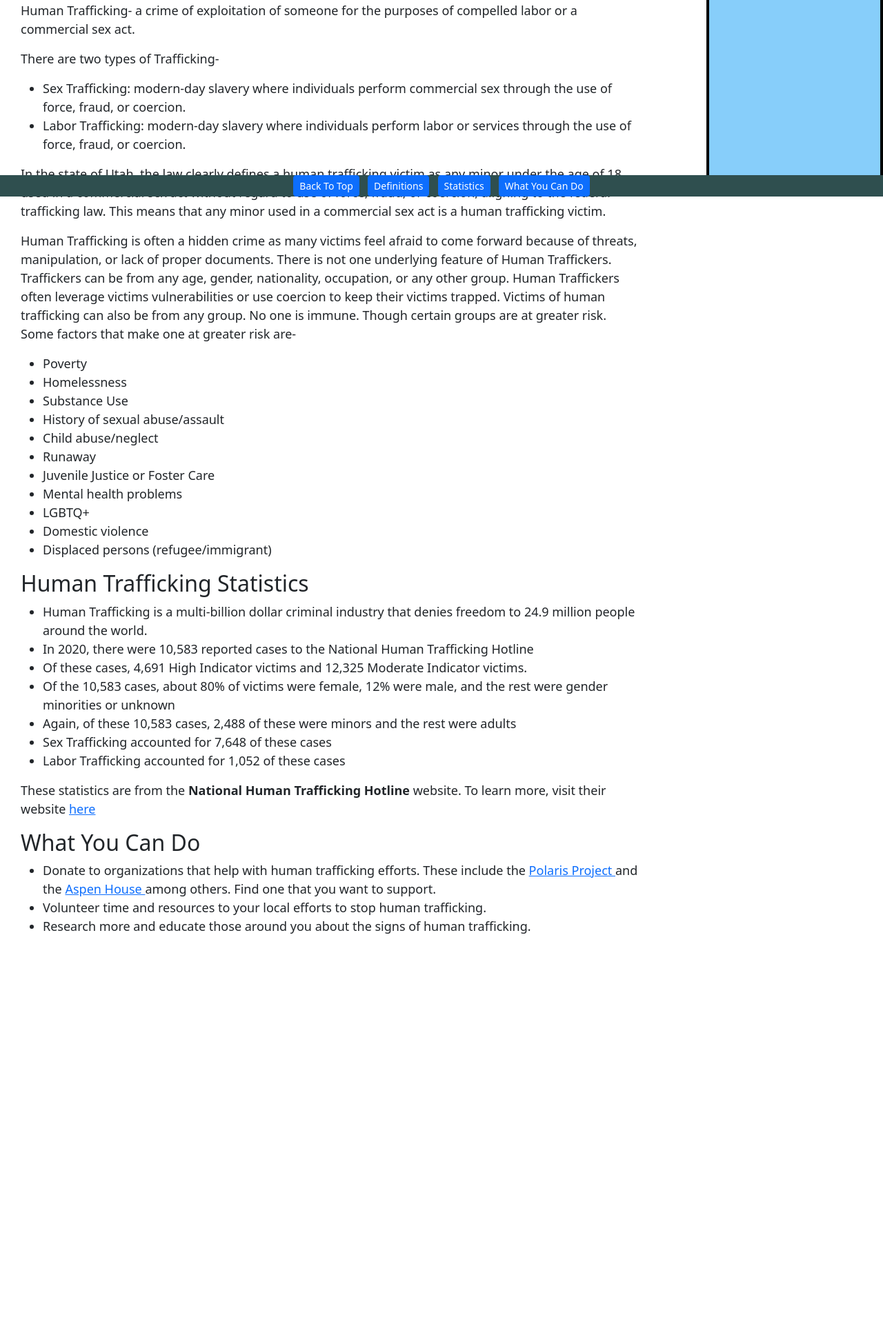
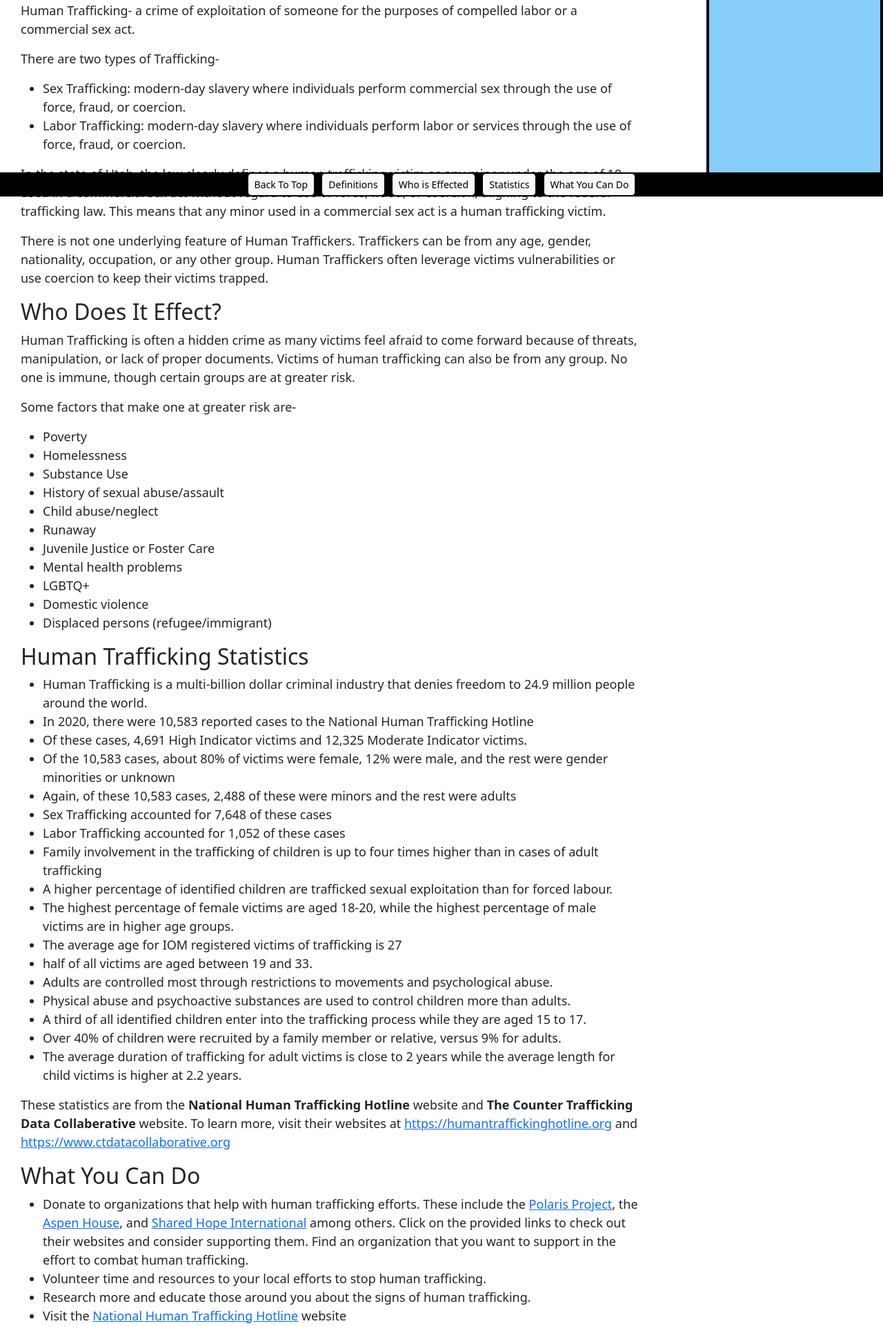
Before and after one commit to Tannerka5/IS303-Team-Alpha, a Django app: template missingpersons/templates/information/learnmore.html in a window 1280 px wide. Shown: the part 515-2438 px from the top of the page at 69% size. Before the commit the page ends 1869 px from the top, so only its background shows below. Run offline with Django 3.2, Linux system fonts and the light colour scheme; the template is opened without the code that fills it, so the values that code supplies are empty.

Commit message:
more learnmore

```diff
--- a/missingpersons/templates/information/learnmore.html
+++ b/missingpersons/templates/information/learnmore.html
@@ -121,15 +121,20 @@
       </p>
 
       <p>
-        Human Trafficking is often a hidden crime as many victims feel afraid to
-        come forward because of threats, manipulation, or lack of proper
-        documents.
         There is not one underlying feature of Human Traffickers. Traffickers
         can be from any age, gender, nationality, occupation, or any other
         group. Human Traffickers often leverage victims vulnerabilities or use coercion to keep their victims trapped.
-        Victims of human trafficking can also be from any group. No one is
-        immune. Though certain groups are at greater risk. Some factors that make one at greater risk are-
+      </p>
+      <h2 id="who"> Who Does It Effect? </h2>
       <p>
+        Human Trafficking is often a hidden crime as many victims feel afraid to
+        come forward because of threats, manipulation, or lack of proper
+        documents. Victims of human trafficking can also be from any group. No one is
+        immune, though certain groups are at greater risk.
+      </p>
+      <p>
+        Some factors that make one at greater risk are-
+      </p>
       <ul>
         <li>Poverty </li>
         <li>Homelessness
@@ -167,14 +172,31 @@
         </li>
         <li>Sex Trafficking accounted for 7,648 of these cases</li>
         <li>Labor Trafficking accounted for 1,052 of these cases</li>
+        <li> Family involvement in the trafficking of children is up to four times higher than in cases of adult trafficking</li>
+        <li> A higher percentage of identified children are trafficked sexual exploitation than for forced labour. </li>
+        <li> The highest percentage of female victims are aged 18-20, while the highest percentage of male victims are in higher age groups.</li>
+        <li>The average age for IOM registered victims of trafficking is 27 </li>
+        <li> half of all victims are aged between 19 and 33. </li>
+        <li> Adults are controlled most through restrictions to movements and psychological abuse. </li>
+        <li> Physical abuse and psychoactive substances are used to control children more than adults. </li>
+        <li> A third of all identified children enter into the trafficking process while they are aged 15 to 17. </li>
+        <li> Over 40% of children were recruited by a family member or relative, versus 9% for adults. </li>
+        <li> The average duration of trafficking for adult victims is close to 2 years while the average length for child victims is higher at 2.2 years.</li>
       </ul>
       <p>
         These statistics are from the
-        <span style="font-weight: bold">
+        <span style="font-weight: bold;">
           National Human Trafficking Hotline
         </span>
-        website. To learn more, visit their website
-        <a href="https://humantraffickinghotline.org/states">here</a>
+        website and
+        <span style="font-weight: bold;">
+          The Counter Trafficking Data Collaberative
+        </span>
+          website.
+          To learn more, visit their websites at
+        <a href="https://humantraffickinghotline.org/states"> https://humantraffickinghotline.org</a>
+        and
+        <a href="https://www.ctdatacollaborative.org/story/age-victims-children-and-adults"> https://www.ctdatacollaborative.org </a>
       </p>
 
       <h2 id="do">What You Can Do</h2>
@@ -182,9 +204,11 @@
         <li>
           Donate to organizations that help with human trafficking efforts.
           These include the
-          <a href="https://polarisproject.org/"> Polaris Project </a> and the
-          <a href="https://aspenhouseslc.org/"> Aspen House </a> among others.
-          Find one that you want to support.
+          <a href="https://polarisproject.org/"> Polaris Project</a>, the
+          <a href="https://aspenhouseslc.org/"> Aspen House</a>, and
+          <a href="https://sharedhope.org/"> Shared Hope International</a>
+          among others. Click on the provided links to check out their websites and consider supporting them.
+          Find an organization that you want to support in the effort to combat human trafficking.
         </li>
         <li>
           Volunteer time and resources to your local efforts to stop human
@@ -194,18 +218,27 @@
           Research more and educate those around you about the signs of human
           trafficking.
         </li>
+        <li> Visit the
+          <a href="https://humantraffickinghotline.org/states">National Human Trafficking Hotline</a>
+          website
+        </li>
+        <li>
+          Use the hashtags #endtraffickingutah or #betheoneutah on your social media to raise awareness about human trafficking,
+          Follow anti-trafficking social media accounts.
       </ul>
     </div>
     <footer style="position: fixed;
     left: 0;
     bottom: 0;
     width: 100%;
-    background-color: DarkSlateGray;
-    text-align: center;">
-      <a href="#top" class="btn btn-primary btn-sm mx-1"> Back To Top</a>
-      <a href="#defined" class="btn btn-primary btn-sm mx-1"> Definitions</a>
-      <a href="#stats" class="btn btn-primary btn-sm mx-1"> Statistics</a>
-      <a href="#do" class="btn btn-primary btn-sm mx-1"> What You Can Do</a>
+    background-color: black;
+    text-align: center;
+    padding: 2px;">
+      <a href="#top" class="btn btn-light btn-sm mx-1"> Back To Top</a>
+      <a href="#defined" class="btn btn-light btn-sm mx-1"> Definitions</a>
+      <a href="#who" class="btn btn-light btn-sm mx-1"> Who is Effected</a>
+      <a href="#stats" class="btn btn-light btn-sm mx-1"> Statistics</a>
+      <a href="#do" class="btn btn-light btn-sm mx-1"> What You Can Do</a>
     </footer>
 
 
```
